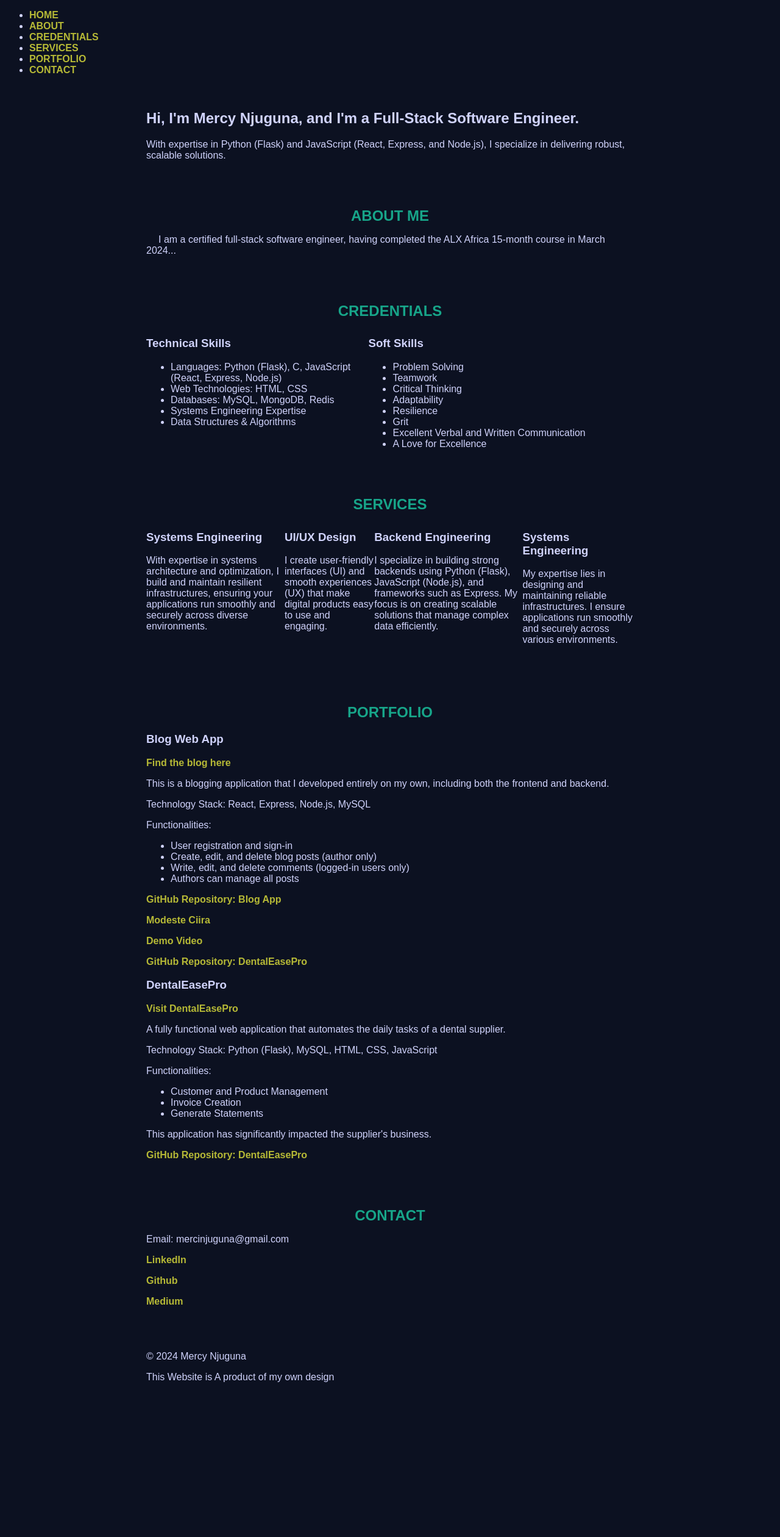
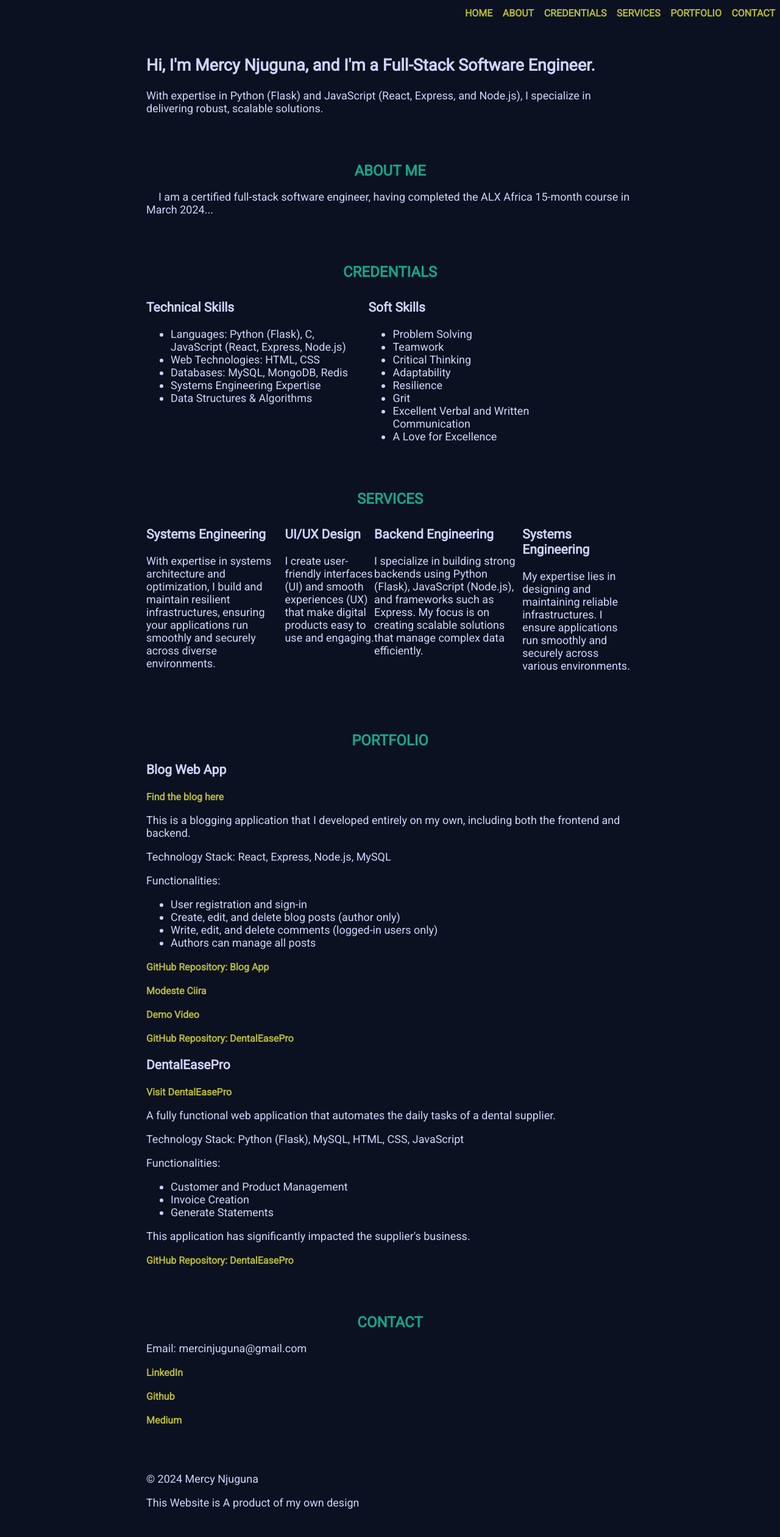
Before and after one commit to MercyNJ/tech-portfolio, a Flask app: page / in a window 1280 px wide. Shown: the whole page at 61% size. Before the commit the page ends 2266 px from the top, so only its background shows below. Run offline with Flask 3, Linux system fonts and the light colour scheme.

Commit message:
Modifying css styles

```diff
--- a/static/style.css
+++ b/static/style.css
@@ -1,7 +1,8 @@
 body {
     background-color: #0c1121;
     color: #d0d3fc;
-    font-family: Arial, sans-serif;
+    font-size: 18px;
+    font-family: 'Roboto', Arial, sans-serif;
 }
 
 a {
@@ -29,6 +30,22 @@
     text-align: center;
 }
 
+nav {
+    text-align: right;
+}
+
+nav ul {
+    list-style-type: none;
+    margin-top: 10px;
+    padding: 0;
+}
+
+nav ul li {
+    display: inline-block;
+    margin-left: 12px;
+}
+
+
 .photo {
     float: left;
     margin-right: 20px;
--- a/templates/index.html
+++ b/templates/index.html
@@ -5,6 +5,7 @@
     <meta name="viewport" content="width=device-width, initial-scale=1.0">
     <title>Mercy Njuguna - Portfolio</title>
     <link rel="stylesheet" href="{{ url_for('static', filename='style.css') }}">
+    <link rel="stylesheet" href="https://fonts.googleapis.com/css?family=Roboto|Montserrat|Open+Sans&display=swap">
 </head>
 <body>
     <header>
```
